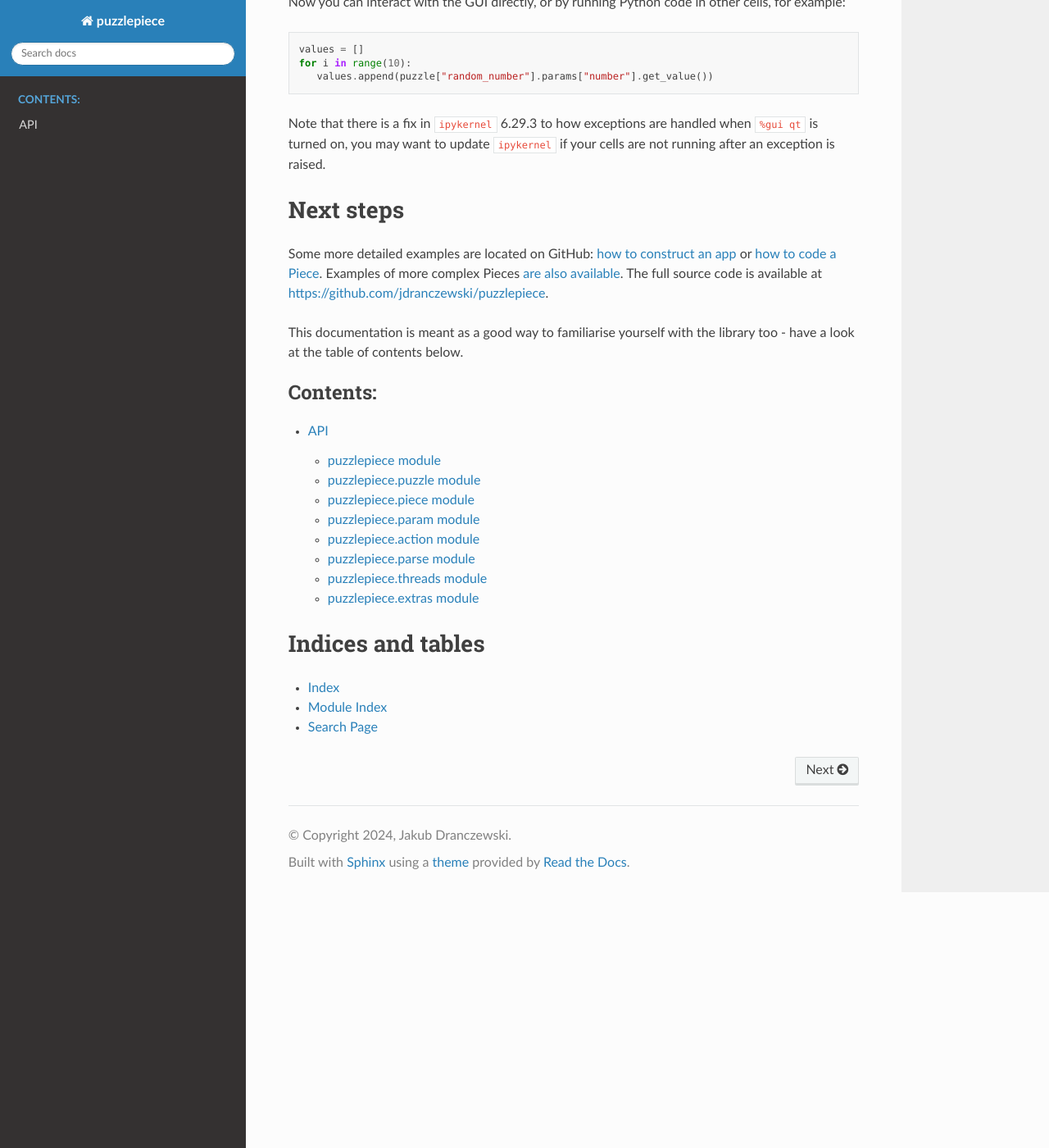
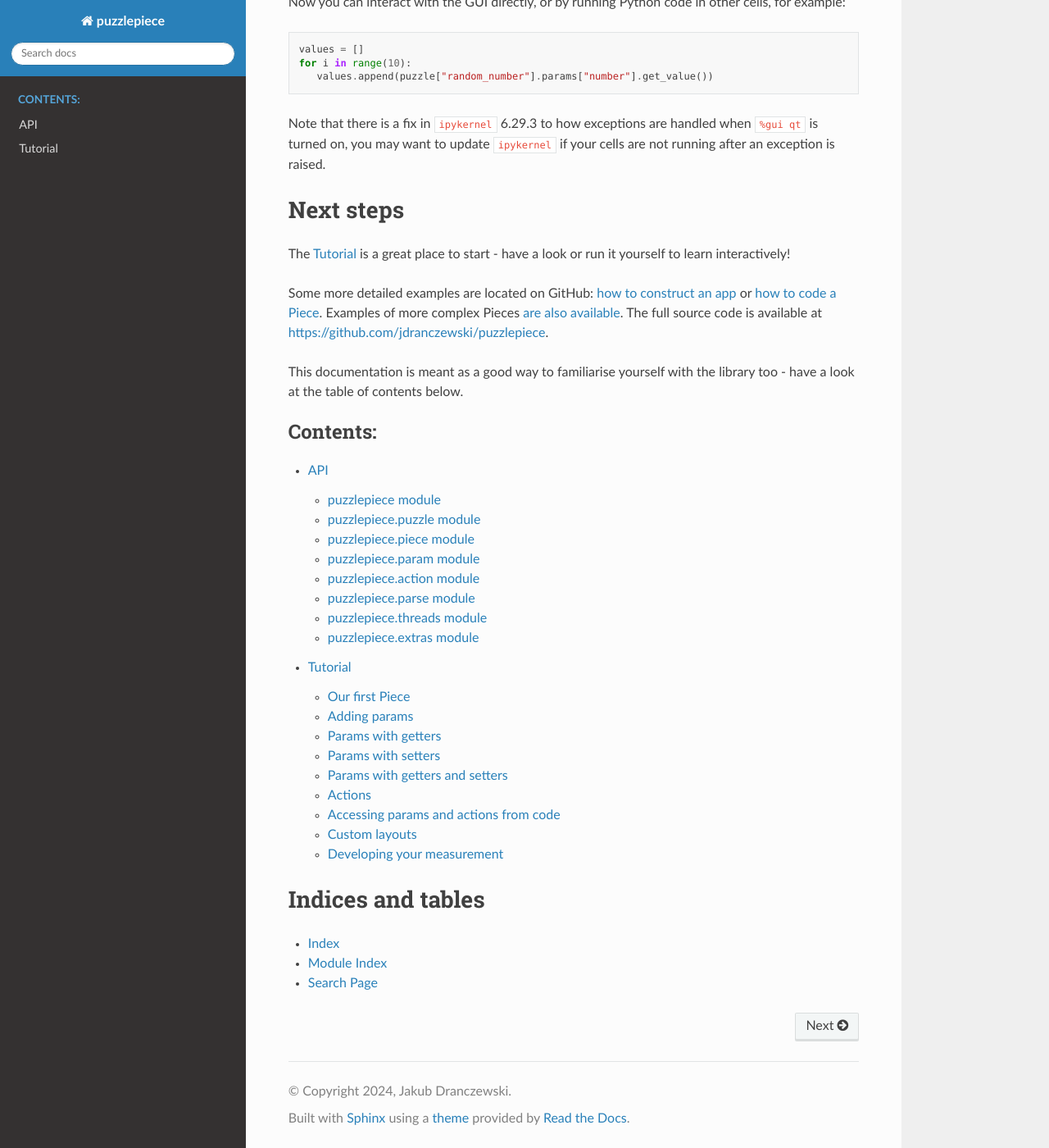
Before and after one commit to jdranczewski/puzzlepiece, a Sphinx documentation site: the page built from docs/source/index.rst, in a window 1280 px wide and 1400 px high, scrolled down 3906 px. Shown: the whole window at 82% size. Built offline with Sphinx 7.4.7 and the Read the Docs theme 3.1.0, drawn with Linux system fonts in a browser that asks for light colours.

Commit message:
Tutorial

```diff
--- a/docs/requirements.txt
+++ b/docs/requirements.txt
@@ -5,3 +5,4 @@ pyqtgraph==0.13.3
 numpy==1.26.2
 sphinx==7.2.5
 sphinx-rtd-theme==1.3.0rc1
+nbsphinx==0.9.5
--- a/docs/source/conf.py
+++ b/docs/source/conf.py
@@ -19,7 +19,9 @@ release = "0.1"
 # -- General configuration ---------------------------------------------------
 # https://www.sphinx-doc.org/en/master/usage/configuration.html#general-configuration
 
-extensions = ["sphinx.ext.autodoc", "sphinx.ext.viewcode", "sphinx.ext.napoleon"]
+extensions = [
+    "sphinx.ext.autodoc", "sphinx.ext.viewcode", "sphinx.ext.napoleon",
+    "nbsphinx", "sphinx.ext.autosectionlabel"]
 
 templates_path = ["_templates"]
 exclude_patterns = []
--- a/docs/source/index.rst
+++ b/docs/source/index.rst
@@ -150,6 +150,8 @@ you may want to update ``ipykernel`` if your cells are not running after an exce
 Next steps
 ==========
 
+The :ref:`Tutorial` is a great place to start - have a look or run it yourself to learn interactively!
+
 Some more detailed examples are located on GitHub: `how to construct an app <https://github.com/jdranczewski/puzzlepiece/tree/main/examples>`_
 or `how to code a Piece <https://github.com/jdranczewski/puzzlepiece/blob/main/puzzlepiece/pieces/random_number.py>`_. Examples of more complex
 Pieces `are also available <https://github.com/jdranczewski/puzzlepiece/tree/main/puzzlepiece/pieces>`_.
@@ -162,6 +164,7 @@ This documentation is meant as a good way to familiarise yourself with the libra
    :caption: Contents:
 
    modules
+   tutorial
 
 
 Indices and tables
```
Also changed, not shown: docs/source/tutorial.ipynb (added).
